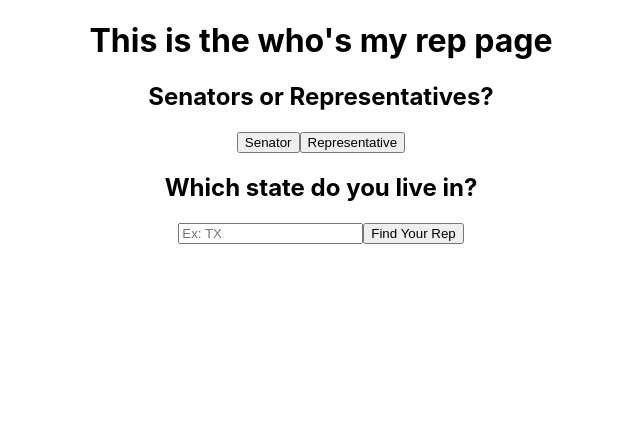
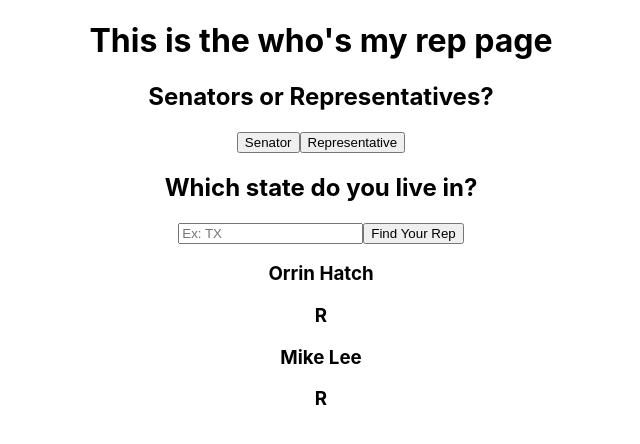
Before and after one commit to AlexDoss42/whos-my-rep, a React (Create React App) app: page / in a window 1280 px wide. Shown: the top 444 px of the page, without its empty margins (319-959 px from the left). Built offline with nearby package versions, Linux system fonts and the light colour scheme.

Commit message:
Adds skeleton of replist and reptile components

```diff
--- a/src/App.js
+++ b/src/App.js
@@ -2,12 +2,14 @@ import React from 'react';
 import './App.css';
 
 import SelectionCard from '../src/components/SelectionCard'
+import RepList from '../src/components/RepList'
 
 function App() {
   return (
     <div className="App">
         <h1>This is the who's my rep page</h1>
         <SelectionCard />
+        <RepList />
     </div>
   );
 }
--- /dev/null
+++ b/src/components/RepList.js
@@ -0,0 +1,41 @@
+import React from 'react';
+
+import RepTile from './RepTile'
+
+const RepList = props => {
+
+  return (
+    <div>
+      {results.map(rep => {
+        return <RepTile
+                  key={rep.phone}
+                  rep= {rep}
+                />
+      })}
+    </div>
+  )
+}
+
+export default RepList
+
+
+let results = [
+  {
+     "name":"Orrin Hatch",
+     "party":"R",
+     "state":"UT",
+     "district":"Senior Seat",
+     "phone":"202-224-5251",
+     "office":"104 Hart Senate Office Building",
+     "link":"http://www.hatch.senate.gov"
+  },
+  {
+     "name":"Mike Lee",
+     "party":"R",
+     "state":"UT",
+     "district":"Junior Seat",
+     "phone":"202-224-5444",
+     "office":"316 Hart Senate Office Building",
+     "link":"http://www.lee.senate.gov"
+  }
+]
--- /dev/null
+++ b/src/components/RepTile.js
@@ -0,0 +1,12 @@
+import React from 'react';
+
+const RepTile = props => {
+  return (
+    <div>
+      <h3>{props.rep.name}</h3>
+      <h3>{props.rep.party}</h3>
+    </div>
+  )
+}
+
+export default RepTile
```
